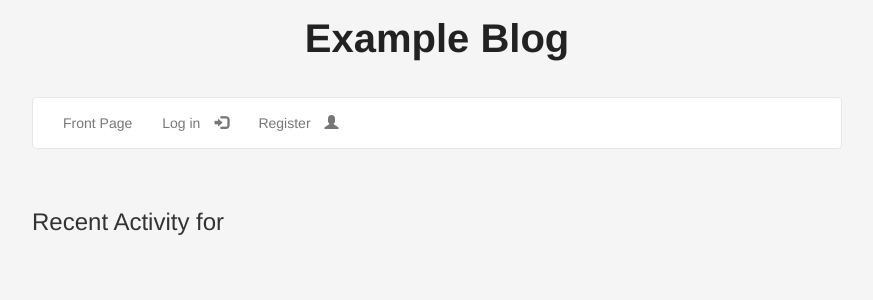
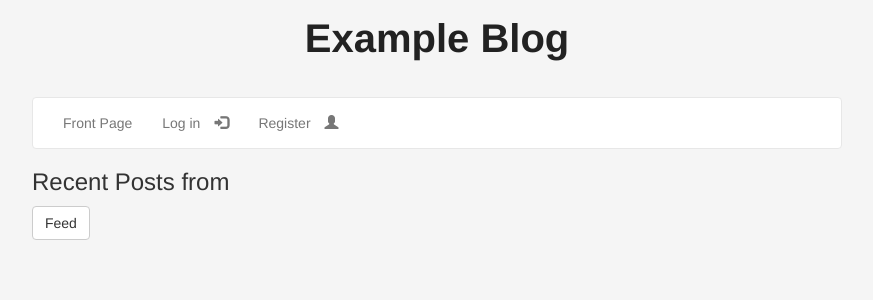
Before and after one commit to tstillwell/appengine_multiblog, a Python web app: template templates/useractivity.html in a window 1280 px wide. Shown: the top 300 px of the page, without its empty margins (203-1076 px from the left). Run offline with Jinja, Linux system fonts and the light colour scheme; the template is opened without the code that fills it, so the values that code supplies are empty; some libraries are stand-ins or nearby versions.

Commit message:
Added feed button

```diff
--- a/static/main.css
+++ b/static/main.css
@@ -189,6 +189,14 @@ input[name=email] {
   display: none;
 }
 
+.userpage-title  {
+  margin-top: 0;
+}
+
+.userpage-header {
+  margin-bottom: 1vh;
+}
+
 @media(max-width:767px){
 
   .post-content {
--- a/templates/useractivity.html
+++ b/templates/useractivity.html
@@ -1,8 +1,13 @@
 {% extends "base.html" %}
 
 {% block content %}
-  <br>
-<h3> Recent Activity for {{view_user.username}} </h3>
+<div class="userpage-header">
+<h3 class="userpage-title"> Recent Posts from {{view_user.username}} </h3>
+<a class="btn btn-default rss-btn" href="/users/{{view_user.username}}/rss">
+  Feed
+</a>
+</div>
+<br>
 {% for post in post_roll %}
   {{post.peek() | safe}}
 {% endfor %}
```
